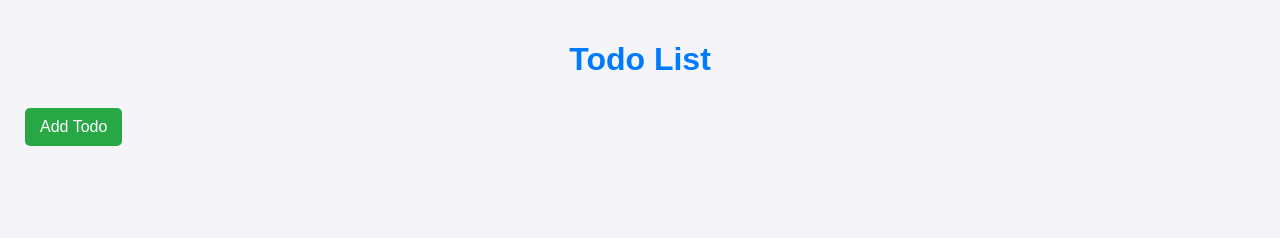
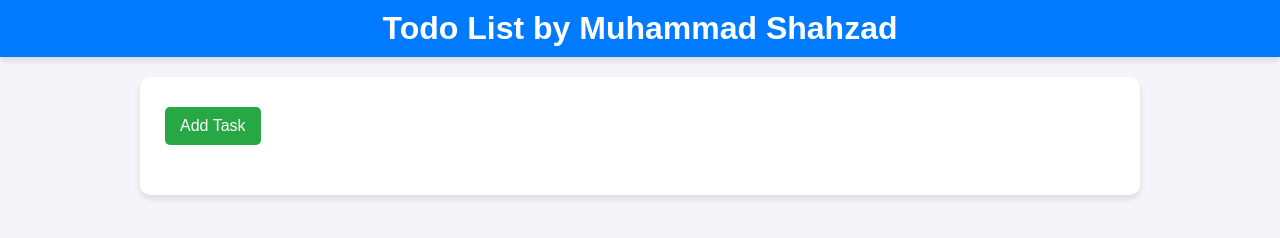
Before and after one commit to Aghashezi/TodoList_App, a plain HTML site: page Frontend/index.html in a window 1280 px wide. Drawn offline with Linux system fonts and the light colour scheme; no server answers.

Commit message:
frontend changes

```diff
--- a/Backend/app.js
+++ b/Backend/app.js
@@ -4,10 +4,10 @@ var express = require('express');
 var bodyparser = require('body-parser');
 var connection = require('./db/connection');
 var routes = require('./Routes/routes');
-var cors = require('cors'); // Add this line
+var cors = require('cors');
 
 var app = express();
-app.use(cors()); // Add this line
+app.use(cors());
 app.use(bodyparser.urlencoded({ extended: true }));
 app.use(bodyparser.json());
 
--- a/Frontend/index.html
+++ b/Frontend/index.html
@@ -2,19 +2,26 @@
 <html lang="en">
 <head>
     <meta charset="UTF-8">
+    <meta name="viewport" content="width=device-width, initial-scale=1.0">
     <title>Todo App</title>
     <link rel="stylesheet" href="style.css">
 </head>
 <body>
-    <h1>Todo List</h1>
-    <button id="showFormBtn">Add Todo</button>
+    <header>
+        <div class="header-container">
+            <h1>Todo List by Muhammad Shahzad</h1>
+        </div>
+    </header>
+
+    <main>
+        <button id="showFormBtn">Add Task</button>
 
         <!-- Form for adding a new todo (initially hidden) -->
         <div id="todoForm" style="display:none;">
             <form id="addForm">
                 <input type="text" id="title" placeholder="Title" required>
                 <input type="text" id="description" placeholder="Description" required>
-            <button type="submit">Add Todo</button>
+                <button type="submit">Add Task</button>
             </form>
         </div>
 
@@ -26,10 +33,10 @@
             <input type="hidden" id="update-id">
             <input type="text" id="update-title" placeholder="Title" required>
             <input type="text" id="update-description" placeholder="Description" required>
-        <button id="updateBtn">Update Todo</button>
+            <button id="updateBtn">Update Task</button>
         </div>
+    </main>
 
-    <!-- External JavaScript file -->
     <script src="script.js"></script>
 </body>
 </html>
--- a/Frontend/style.css
+++ b/Frontend/style.css
@@ -3,13 +3,33 @@ body {
     background-color: #f4f4f9;
     color: #333;
     margin: 0;
-    padding: 20px;
+    padding: 0;
+}
+
+header {
+    background-color: #007bff; /* Blue color for the header */
+    padding: 10px 0;
+    box-shadow: 0 4px 6px rgba(0, 0, 0, 0.1);
+}
+
+.header-container {
+    max-width: 960px;
+    margin: 0 auto;
+    text-align: center;
 }
 
 h1 {
-    text-align: center;
-    color: #007bff;
-    margin-bottom: 20px;
+    color: #fff;
+    margin: 0;
+}
+
+main {
+    max-width: 960px;
+    margin: 20px auto;
+    padding: 20px;
+    background-color: #fff;
+    border-radius: 10px;
+    box-shadow: 0 4px 6px rgba(0, 0, 0, 0.1);
 }
 
 button {
@@ -20,10 +40,12 @@ button {
     border-radius: 5px;
     color: #fff;
     font-size: 16px;
+    background-color: #007bff;
 }
 
 button:hover {
     opacity: 0.9;
+    background-color: #0056b3;
 }
 
 #showFormBtn {
```
Lines whose indentation alone changed are shown as unchanged.
